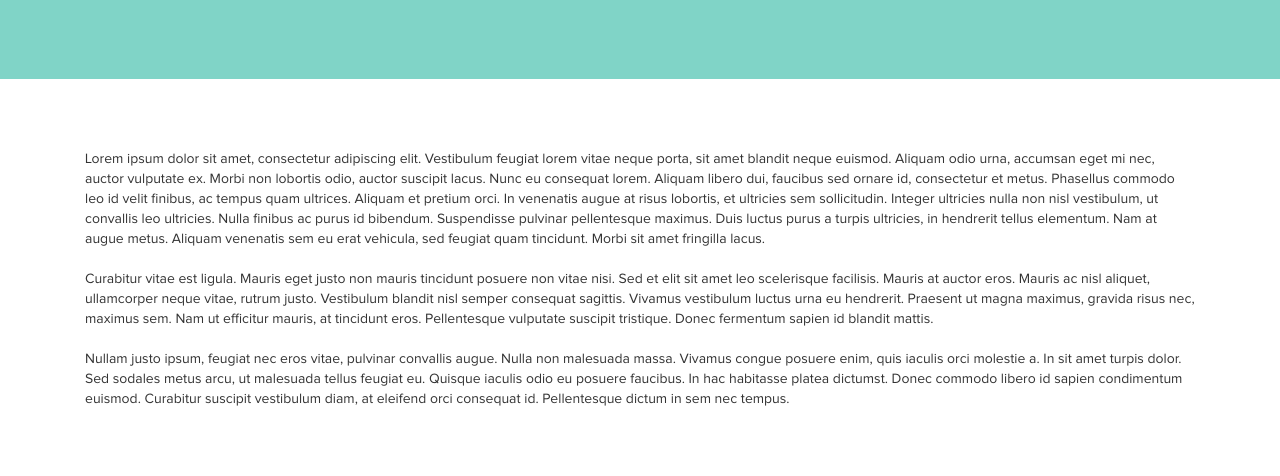
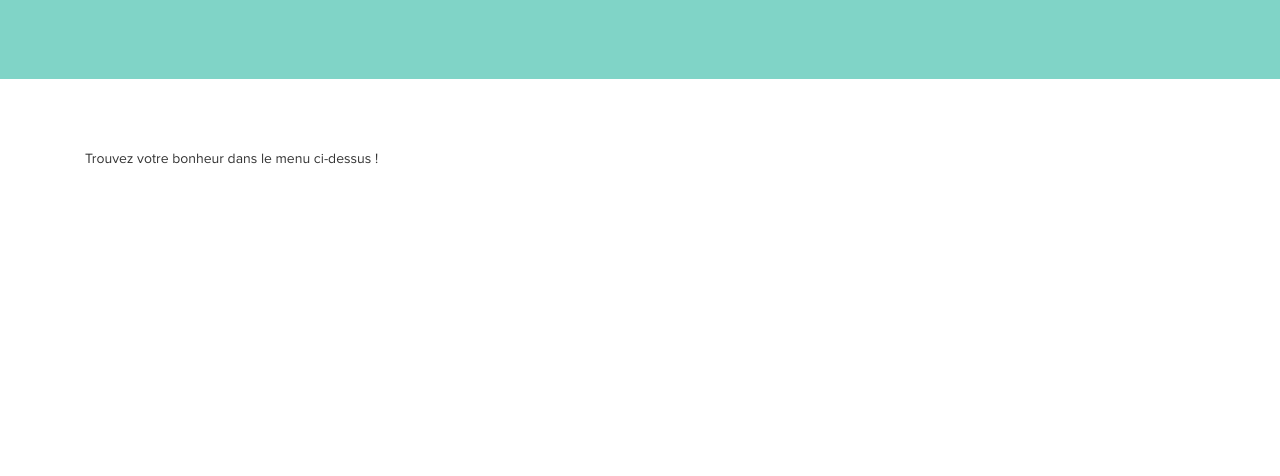
Before and after one commit to lucassimonin/gurudistrib, a plain HTML site: page 404.html in a window 1280 px wide. Shown: the part 327-803 px from the top of the page. Drawn offline with Linux system fonts and the light colour scheme; a web font is replaced by a local one.

Commit message:
Nouveau texte page 404

```diff
--- a/404.html
+++ b/404.html
@@ -59,12 +59,8 @@
 </section>
 
 <section>
-	<div class="container">
-		Lorem ipsum dolor sit amet, consectetur adipiscing elit. Vestibulum feugiat lorem vitae neque porta, sit amet blandit neque euismod. Aliquam odio urna, accumsan eget mi nec, auctor vulputate ex. Morbi non lobortis odio, auctor suscipit lacus. Nunc eu consequat lorem. Aliquam libero dui, faucibus sed ornare id, consectetur et metus. Phasellus commodo leo id velit finibus, ac tempus quam ultrices. Aliquam et pretium orci. In venenatis augue at risus lobortis, et ultricies sem sollicitudin. Integer ultricies nulla non nisl vestibulum, ut convallis leo ultricies. Nulla finibus ac purus id bibendum. Suspendisse pulvinar pellentesque maximus. Duis luctus purus a turpis ultricies, in hendrerit tellus elementum. Nam at augue metus. Aliquam venenatis sem eu erat vehicula, sed feugiat quam tincidunt. Morbi sit amet fringilla lacus.<br/><br/>
-
-		Curabitur vitae est ligula. Mauris eget justo non mauris tincidunt posuere non vitae nisi. Sed et elit sit amet leo scelerisque facilisis. Mauris at auctor eros. Mauris ac nisl aliquet, ullamcorper neque vitae, rutrum justo. Vestibulum blandit nisl semper consequat sagittis. Vivamus vestibulum luctus urna eu hendrerit. Praesent ut magna maximus, gravida risus nec, maximus sem. Nam ut efficitur mauris, at tincidunt eros. Pellentesque vulputate suscipit tristique. Donec fermentum sapien id blandit mattis.<br/><br/>
-
-		Nullam justo ipsum, feugiat nec eros vitae, pulvinar convallis augue. Nulla non malesuada massa. Vivamus congue posuere enim, quis iaculis orci molestie a. In sit amet turpis dolor. Sed sodales metus arcu, ut malesuada tellus feugiat eu. Quisque iaculis odio eu posuere faucibus. In hac habitasse platea dictumst. Donec commodo libero id sapien condimentum euismod. Curabitur suscipit vestibulum diam, at eleifend orci consequat id. Pellentesque dictum in sem nec tempus.
+	<div class="container" style="min-height:300px;">
+		Trouvez votre bonheur dans le menu ci-dessus !
 	</div>
 </section>
 
```
